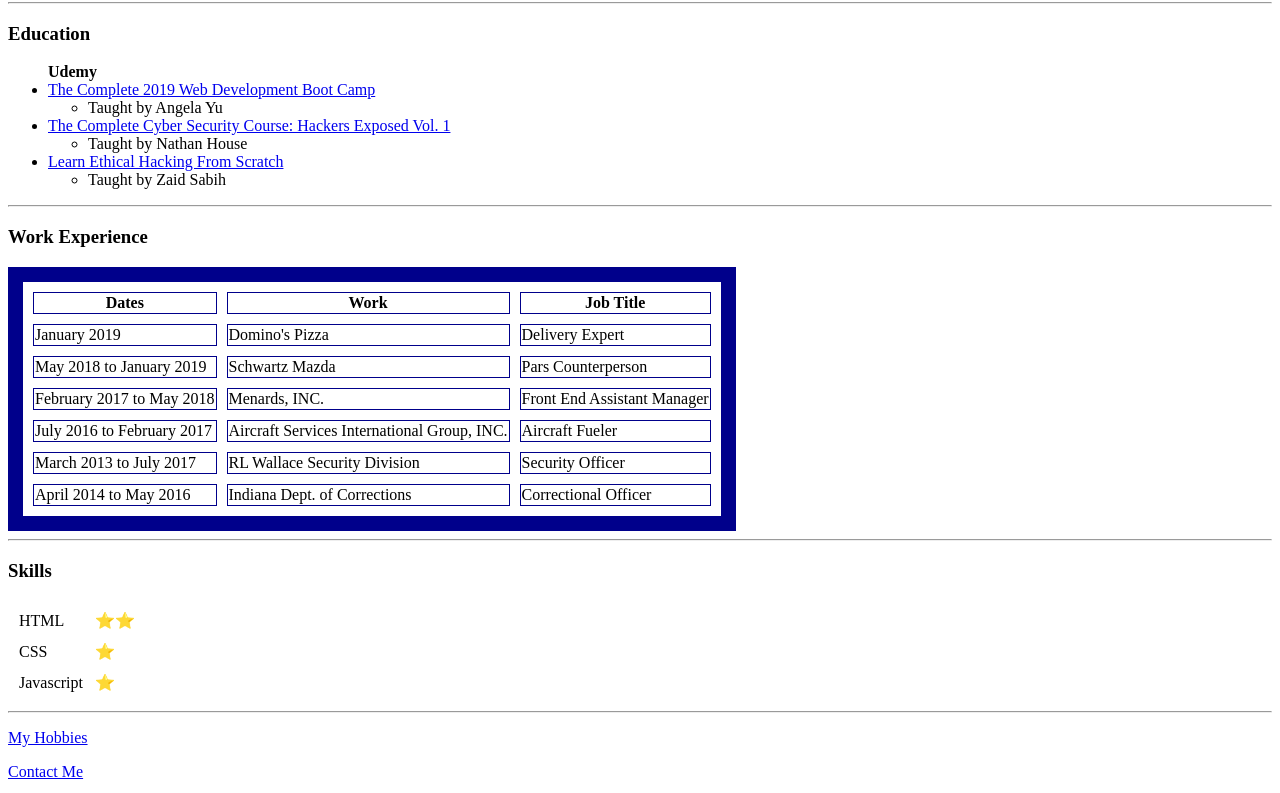
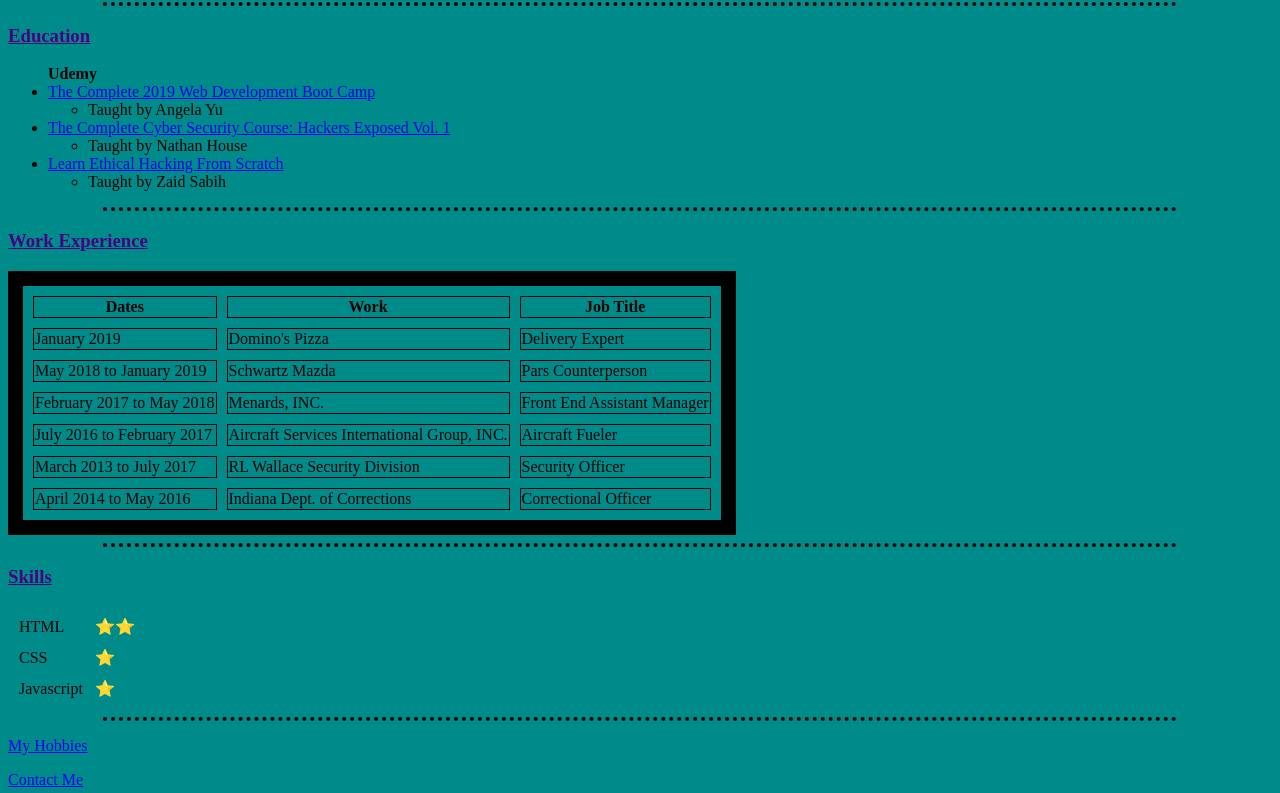
Before and after one commit to CodeMaverick90/My-Page, a plain HTML site: page index.html in a window 1280 px wide. Shown: the part 384-1177 px from the top of the page. Drawn offline with Linux system fonts and the light colour scheme.

Commit message:
Add files via upload

```diff
--- /dev/null
+++ b/css/styles.css
@@ -0,0 +1,19 @@
+body {
+background-color: darkcyan;
+}
+
+hr {
+  border-style: none;
+  border-top-style: dotted;
+  border-color: black;
+  border-width: 4px;
+  width: 85%;
+}
+h1 {
+  color: indigo;
+  text-decoration: underline;
+}
+h3 {
+  color: indigo;
+  text-decoration: underline;
+}
--- a/index.html
+++ b/index.html
@@ -3,7 +3,10 @@
   <head>
     <meta charset="utf-8">
     <title>Brandon's Personal Site</title>
+    <link rel="stylesheet" href="css\styles.css">
+    <!-- CSS syntax looks like this... Selector (who) { property:(what) value;(how)} -->
   </head>
+
   <body>
     <table cellspacing="px">
       <tr>
@@ -28,7 +31,7 @@
     </p>
     <hr>
       <h3>Work Experience</h3>
-      <table cellspacing="10px" border="15px" bordercolor="darkblue">
+      <table cellspacing="10px" border="15px" bordercolor="black">
       <!-- use border="#px" to add a border to the table -->
         <thead>
           <tr>
@@ -73,6 +76,7 @@
       <hr>
       <h3>Skills</h3>
 
+<!-- learn the following languages:  -->
     <table cellspacing="10px">
           <tr>
             <td>HTML</td>
```
Also changed, not shown: contactme.html (+1 -0 lines), hobbies.html (+1 -0 lines).
